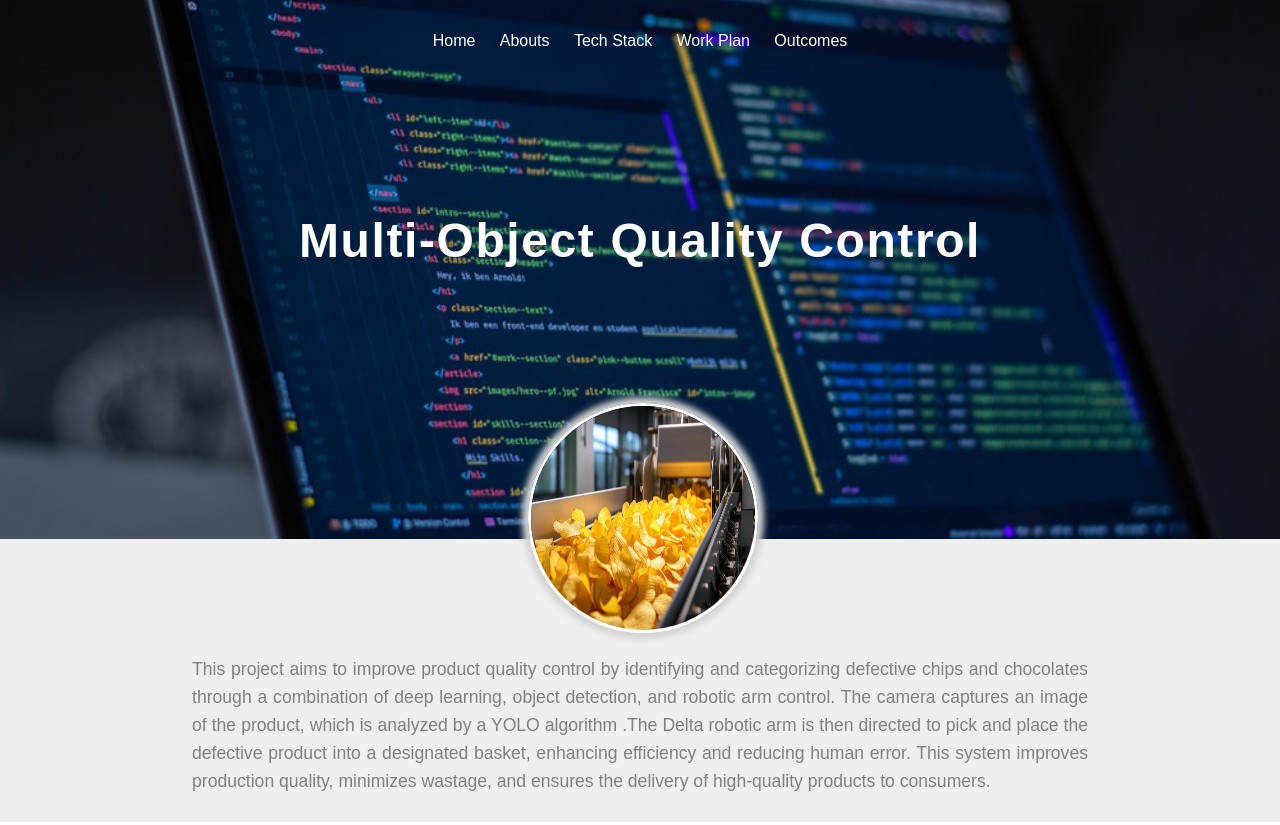
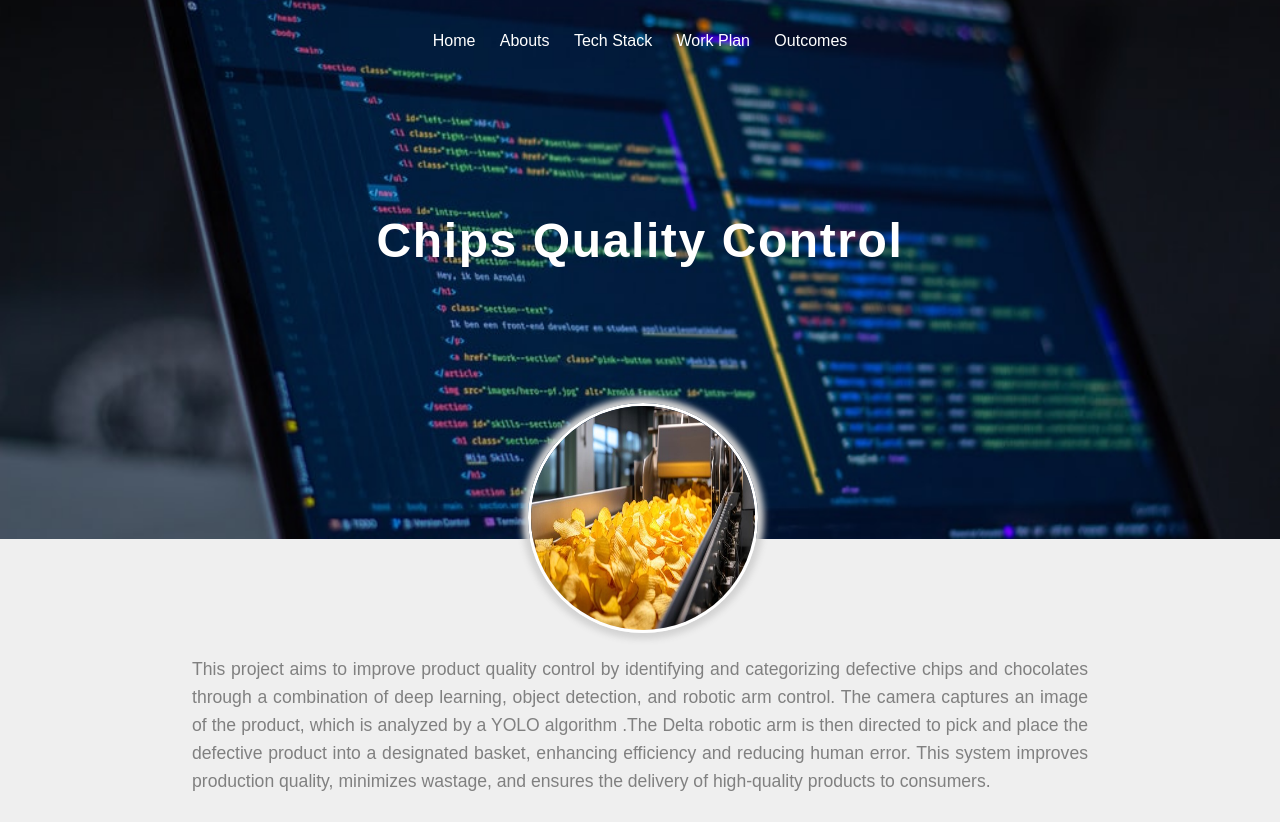
Before and after one commit to Anshul1811/Capstone, a plain HTML site: page index.html in a window 1280 px wide. Shown: the top 825 px of the page. Drawn offline with Linux system fonts and the light colour scheme.

Commit message:
capstone

```diff
--- a/index.html
+++ b/index.html
@@ -23,7 +23,7 @@
         </ul>
       </nav>
       <div id="name-social-container">
-        <h1 id="name" class="text-center">Multi-Object Quality Control</h1>
+        <h1 id="name" class="text-center">Chips Quality Control</h1>
         <ul class="icons horizontal_list text-center">
           <li>
             <!-- <a href="https://www.linkedin.com/in/hsurap/"
```
